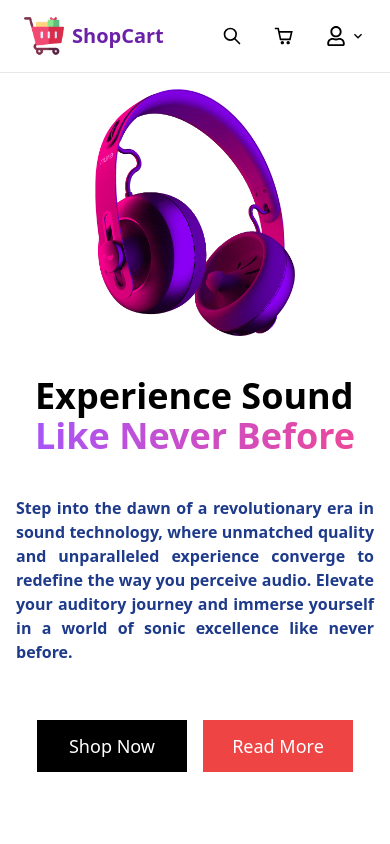
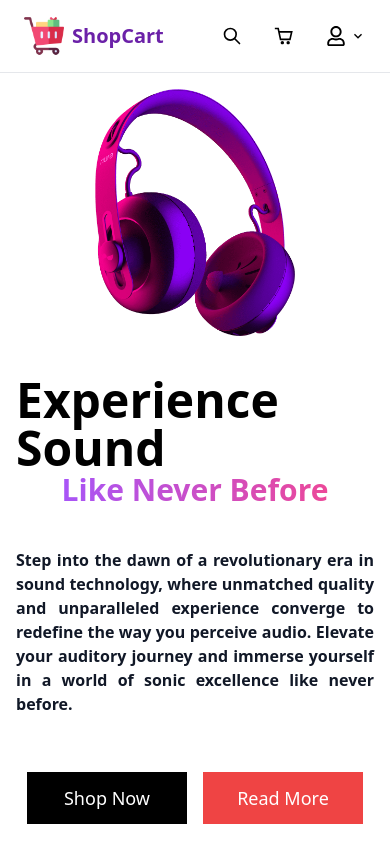
Before and after one commit to Ritikgupta856/shopcart-store, a React app in the folder client/: page / in a window 390 px wide. Shown: the top 844 px of the page. Built offline with nearby package versions, Linux system fonts and the light colour scheme; no server answers; the HTML template or start-up script is replaced by a standard one.

Commit message:
search ui fixed

```diff
--- a/client/src/components/AboutUs/AboutUs.jsx
+++ b/client/src/components/AboutUs/AboutUs.jsx
@@ -3,9 +3,9 @@ import about from "../../assets/about.jpg";
 
 function AboutUs() {
   return (
-    <div className="py-6 px-4 h-fit sm:h-screen">
+    <div className="container py-6 px-4 min-h-screen">
 
-      <div className="flex flex-col items-center sm:flex-row sm:justify-center">
+      <div className="flex flex-col items-center  sm:flex-row sm:justify-center">
         <img src={about} alt="" width={500}/>
         <div className="flex flex-col">
           <h2 className="text-3xl text-center font-medium">Who are we?</h2>
--- a/client/src/components/Category/Category.jsx
+++ b/client/src/components/Category/Category.jsx
@@ -6,7 +6,7 @@ const Category = ({ categories }) => {
     <section id="category" className="px-4 py-4 md:px-8 mt-10 ">
 
       <div className="grid grid-cols-2  lg:grid-cols-4 gap-5 my-10 cursor-pointer">
-        {categories.map((item) => (
+        {categories?.map((item) => (
           <div
             key={item._id}
             className="bg-black"
--- a/client/src/components/Footer/Footer.jsx
+++ b/client/src/components/Footer/Footer.jsx
@@ -3,7 +3,7 @@ import Payment from "../../assets/payments.png";
 
 const Footer = () => {
   return (
-    <footer className="bg-black w-full text-white">
+    <footer className=" bg-black w-full text-white">
 
       <div className="py-8 px-4 max-w-[1200px] mx-auto my-0 flex flex-wrap gap-5 md:justify-between">
 
--- a/client/src/components/Header/Header.jsx
+++ b/client/src/components/Header/Header.jsx
@@ -23,6 +23,11 @@ const Header = () => {
   const { currentUser} = useContext(AuthContext)
 
   const navigate = useNavigate();
+
+  const scrollToCategory = () => {
+    const categorySection = document.getElementById("category");
+    categorySection.scrollIntoView({ behavior: "smooth" });
+  };
 
   return (
     <header className="sticky z-20 top-0 w-full py-4 px-6 bg-white border-b-[1px] border-neutral-500/0.5">
--- a/client/src/components/HeroBanner/Herobanner.jsx
+++ b/client/src/components/HeroBanner/Herobanner.jsx
@@ -3,16 +3,16 @@ import { useNavigate } from "react-router-dom";
 const Herobanner = () => {
   const navigate = useNavigate();
   return (
-    <div className="flex flex-col-reverse gap-10 w-full px-4 py-4 items-center h-fit md:px-10 md:py-5  md:flex-row md:justify-between md:h-[calc(100vh-50px)] mb-10 ">
+    <div className="container flex flex-col-reverse gap-10 w-full px-4 py-4 items-center h-fit md:px-10 md:py-5 md:flex-row md:justify-between md:h-[calc(100vh-50px)] mb-10 ">
       <div className="flex flex-col items-center md:items-start">
-        <h1 className="text-4xl md:text-7xl font-bold mb-10 ">
-          Experience Sound <br />
-          <span className="bg-gradient-to-r from-purple-500 to-pink-500 text-transparent bg-clip-text">
-            Like Never Before
-          </span>
+        <h1 className="text-5xl md:text-7xl font-bold">
+          Experience Sound
         </h1>
+        <h2 className="text-3xl md:text-7xl font-bold bg-gradient-to-r from-purple-500 to-pink-500 text-transparent bg-clip-text mb-10">
+          Like Never Before
+        </h2>
 
-        <p className="text-md md:text-lg font-semibold text-blue-900 mb-10 text-justify">
+        <p className="text-md md:text-lg font-semibold text-gray-900 mb-10 text-justify">
           Step into the dawn of a revolutionary era in sound technology, where
           unmatched quality and unparalleled experience converge to redefine the
           way you perceive audio. Elevate your auditory journey and immerse
@@ -20,10 +20,13 @@ const Herobanner = () => {
         </p>
 
         <div className="flex gap-4">
-          <button className="w-[150px] bg-black flex gap-2 items-center justify-center hover:bg-black/70 transition text-lg py-3 px-4 mt-4 text-white">
+          <button className="w-40 bg-black flex gap-2 items-center justify-center hover:bg-black/70 transition text-lg py-3 px-4 mt-4 text-white">
             Shop Now
           </button>
-          <button onClick={()=>navigate('/aboutus')} className="w-[150px] bg-red-500 flex gap-2 items-center justify-center hover:bg-red-400 transition text-lg py-3 px-4 mt-4 text-white">
+          <button
+            onClick={() => navigate("/aboutus")}
+            className="w-40 bg-red-500 flex gap-2 items-center justify-center hover:bg-red-400 transition text-lg py-3 px-4 mt-4 text-white"
+          >
             Read More
           </button>
         </div>
--- a/client/src/components/Search/Search.jsx
+++ b/client/src/components/Search/Search.jsx
@@ -20,13 +20,13 @@ const Search = ({ setshowSearch }) => {
   };
 
   return (
-    <div className="fixed inset-0 h-full w-full z-999 bg-white">
+    <div className="fixed inset-0 h-full w-full z-999 bg-white flex flex-col">
       <div className="flex justify-center items-center py-5 relative w-full border-b ">
         <input
           type="text"
           autoFocus
           placeholder="Search for products"
-          className="w-full px-4 py-4 md:py-8 text-xl  md:text-5xl outline-none bg-transparent  placeholder:text-2xl sm:placeholder:text-5xl text-center uppercase max-w-[1200px] h-10 sm:h-10"
+          className="w-full px-4 py-4 md:py-8 text-xl md:text-5xl outline-none bg-transparent  placeholder:text-2xl sm:placeholder:text-5xl text-center uppercase max-w-[1200px] h-10 sm:h-10"
           value={searchQuery}
           onChange={handleSearch}
         />
@@ -35,8 +35,7 @@ const Search = ({ setshowSearch }) => {
           onClick={() => setshowSearch(false)}
         />
       </div>
-      <div className="max-w-screen-lg mx-auto mt-2">
-      <div className="h-[calc(100vh-40px)] overflow-auto">
+      <div className="max-w-screen-lg mx-auto flex-grow overflow-auto">
         {filteredProducts.map((product) => (
           <div
             key={product._id}
@@ -63,7 +62,7 @@ const Search = ({ setshowSearch }) => {
         ))}
       </div>
       </div>
-    </div>
+
   );
 };
 
--- a/client/src/components/Skeleton/ProductSkeleton.jsx
+++ b/client/src/components/Skeleton/ProductSkeleton.jsx
@@ -6,7 +6,7 @@ const ProductsSkeleton = ({headingText}) => {
         <h1 className="text-2xl font-medium uppercase">{headingText}</h1>
         <div className='w-20 h-2 border-b-4 border-purple-600 mt-1'></div>
     <div className="grid grid-cols-2 sm:grid-cols-3 lg:grid-cols-4 gap-10 my-10 md:my-15 cursor-pointer mb-20">
-    {Array(16).fill().map((_, index) => (
+    {Array(8).fill().map((_, index) => (
         <div key={index} className="bg-neutral-400 rounded-2xl animate-pulse">
           <div className="w-full h-40 md:h-80"></div>
         </div>
```
